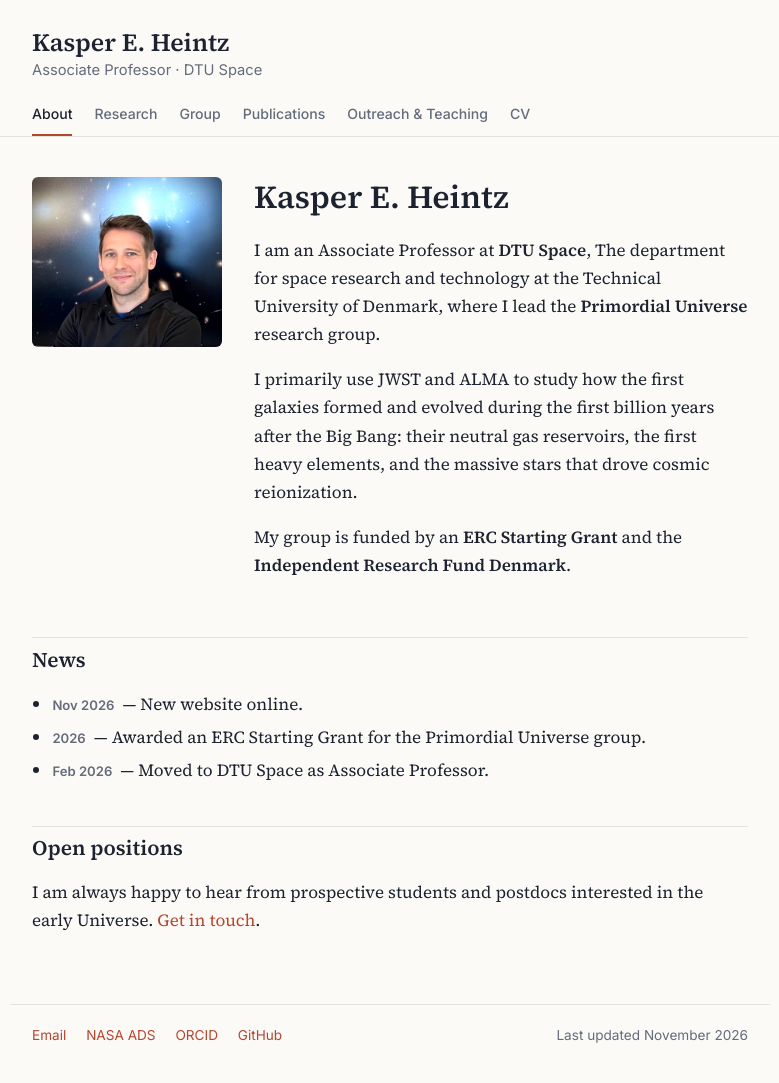
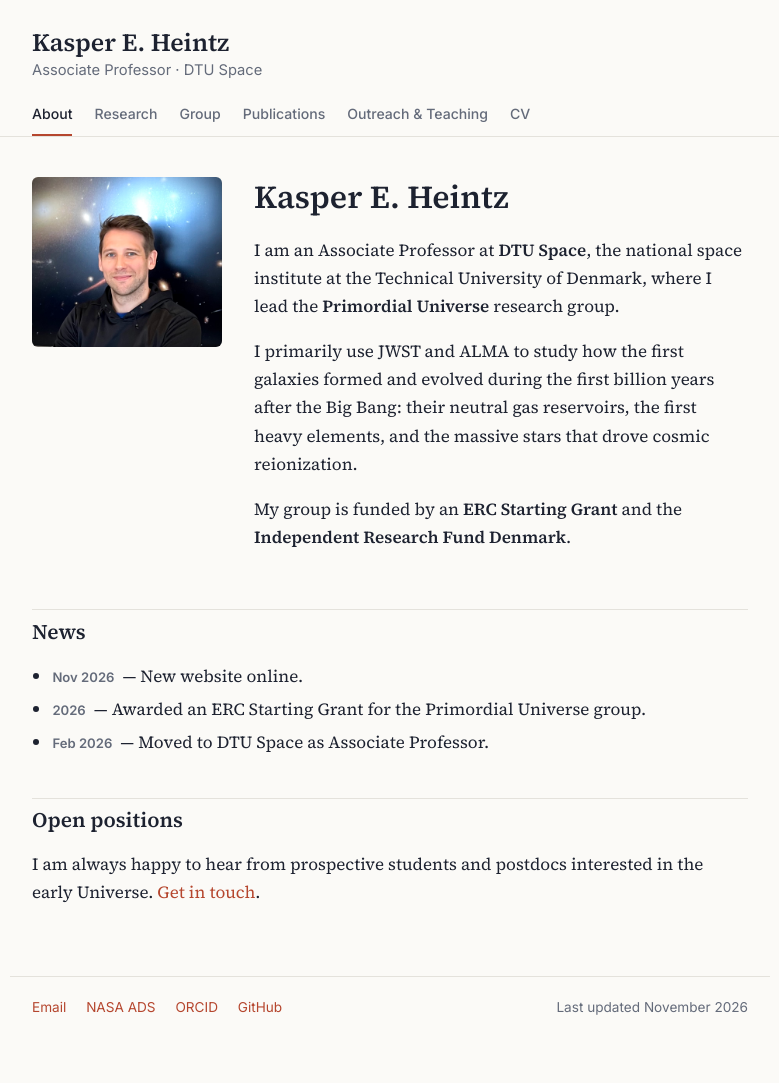
Before and after one commit to kasperheintz/kasperheintz.github.io, a Jekyll site: the page built from index.md, in a window 1280 px wide. Shown: the whole page, without its empty margins (250-1029 px from the left). Built offline with Jekyll 4.4.1, drawn with Linux system fonts in a browser that asks for light colours; after the commit the page ends 1055 px from its top, so only the background shows below that.

Commit message:
Update affiliation description for clarity
Correct the description of DTU Space for clarity.

```diff
--- a/index.md
+++ b/index.md
@@ -8,7 +8,7 @@ title: About
 
 # Kasper E. Heintz
 
-I am an Associate Professor at **DTU Space**, The department for space research and technology at the Technical University of Denmark, where I lead the **Primordial Universe** research group.
+I am an Associate Professor at **DTU Space**, the national space institute at the Technical University of Denmark, where I lead the **Primordial Universe** research group.
 
 I primarily use JWST and ALMA to study how the first galaxies formed and evolved during the first billion years after the Big Bang: their neutral gas reservoirs, the first heavy elements, and the massive stars that drove cosmic reionization.
 
```
